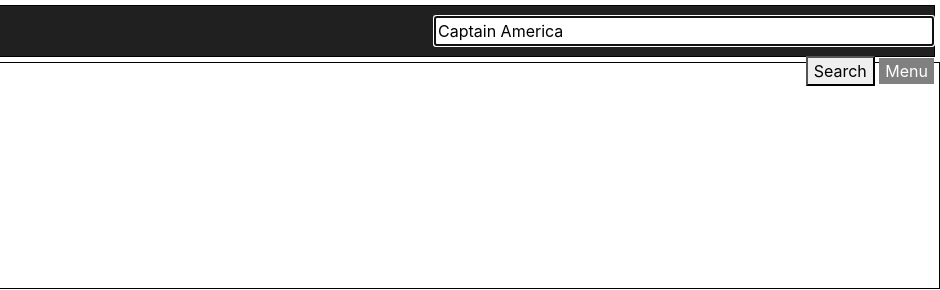
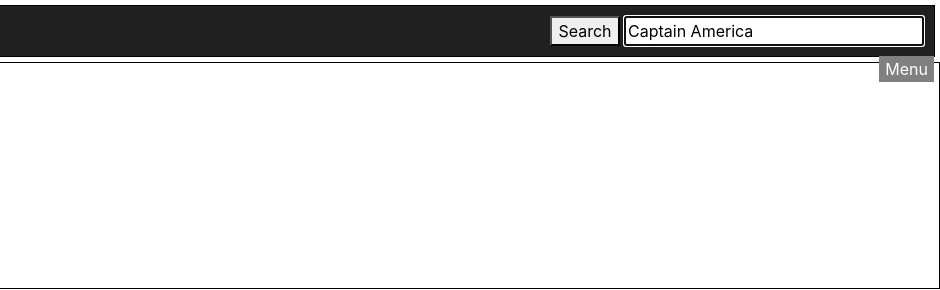
Before and after one commit to vi3t4lov3/GRP12-The-Movie-Finder, a plain HTML site: page index.html in a window 1280 px wide. Shown: the full height of the page, 340-1280 px from the left. Drawn offline with nearby package versions, Linux system fonts and the light colour scheme.

Commit message:
margin search and button relocation to the left

```diff
--- a/assets/css/style.css
+++ b/assets/css/style.css
@@ -28,7 +28,8 @@ nav {
   /* border: 1px solid #000 */
 }
 .input {
-  width: 500px;
+  width: 300px;
+  margin-right: 10px;
 }
 /* menu button*/
 .dropbtn {
--- a/index.html
+++ b/index.html
@@ -14,9 +14,9 @@
         <div class="navbar-container">
             <img src="https://cdn.iconscout.com/icon/free/png-256/marvel-282124.png" alt="logo" width="100px" height="50px">
             <form id="search-form">
+                <button type="submit" id="search-button">Search</button>
                 <input class="input" id ="character" name="character" placeholderid="character" type="text" value="Captain America" autofocus="true" />
                 <div class = "search-list" id = "search-list">
-                <button type="submit" id="search-button">Search</button>
              </form>
              <div class="dropdown">
                 <button class="dropbtn">Menu</button>
```
